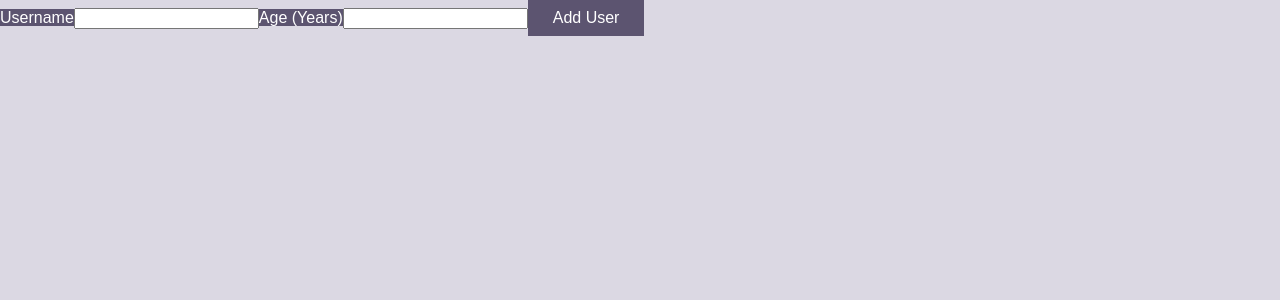
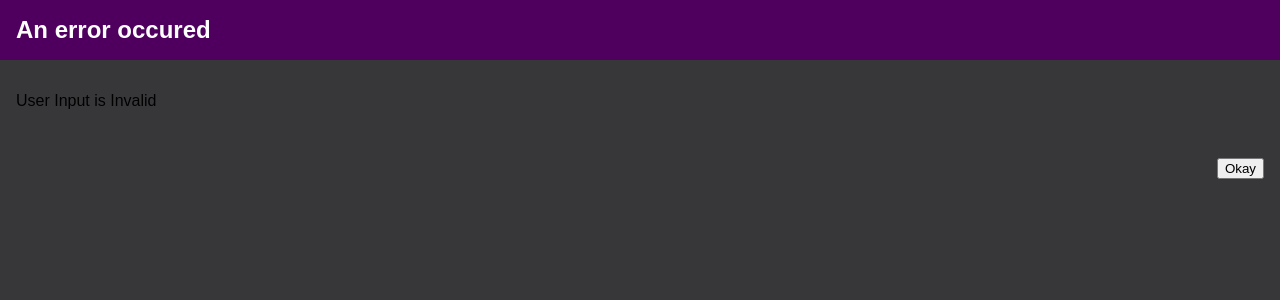
Before and after one commit to ChrisFala/add-user, a React (Create React App) app: page / in a window 1280 px wide. Shown: the top 300 px of the page. Built offline with nearby package versions, Linux system fonts and the light colour scheme.

Commit message:
Card Component & ErrorModal Component

```diff
--- a/src/App.js
+++ b/src/App.js
@@ -1,6 +1,5 @@
 import React from 'react';
-import AddUser from './components/Users/AddUser';
-import NewUser from './components/Users/NewUser'
+import NewUser from './components/Users/NewUser';
 
 
 function App() {
--- /dev/null
+++ b/src/components/UI/Card.js
@@ -0,0 +1,7 @@
+import styles from './Card.module.css'
+
+const Card = (props) =>{
+    return <div className={styles.Card}>{props.children}</div>
+}
+
+export default Card;
--- /dev/null
+++ b/src/components/UI/Card.module.css
@@ -0,0 +1,5 @@
+.card{
+    background: white;
+    box-shadow: 0 2px 8px rgba(0, 0, 0, 0.26);
+    border-radius: 10px;
+}
--- /dev/null
+++ b/src/components/UI/ErrorModal.js
@@ -0,0 +1,24 @@
+import Card from './Card'
+import styles from './ErrorModal.module.css'
+
+const ErrorModal = props => {
+    return (
+        <div>
+            <div className={styles.backdrop}>
+                <Card className={styles.modal}>
+                    <header className={styles.header}>
+                        <h2>{props.title}</h2>
+                    </header>
+                    <div className={styles.content}>
+                        <p>{props.message}</p>
+                    </div>
+                    <footer className={styles.actions}>
+                        <button>Okay</button>
+                    </footer>
+                </Card>
+            </div>
+        </div>
+    )
+}
+
+export default ErrorModal
--- /dev/null
+++ b/src/components/UI/ErrorModal.module.css
@@ -0,0 +1,45 @@
+.backdrop {
+    position: fixed;
+    top: 0;
+    left: 0;
+    width: 100%;
+    height: 100vh;
+    z-index: 10;
+    background: rgba(0, 0, 0, 0.75);
+  }
+
+  .modal {
+    position: fixed;
+    top: 30vh;
+    left: 10%;
+    width: 80%;
+    z-index: 100;
+    overflow: hidden;
+  }
+
+  .header {
+    background: #4f005f;
+    padding: 1rem;
+  }
+
+  .header h2 {
+    margin: 0;
+    color: white;
+  }
+
+  .content {
+    padding: 1rem;
+  }
+
+  .actions {
+    padding: 1rem;
+    display: flex;
+    justify-content: flex-end;
+  }
+
+  @media (min-width: 768px) {
+    .modal {
+      left: calc(50% - 20rem);
+      width: 40rem;
+    }
+  }
--- a/src/components/Users/AddUser.js
+++ b/src/components/Users/AddUser.js
@@ -1,4 +1,6 @@
 import { useState } from "react";
+import Card from "../UI/Card";
+import ErrorModal from "../UI/ErrorModal";
 import styles from './AddUser.module.css'
 
 const AddUser = (props) => {
@@ -15,6 +17,13 @@
     const addUserHandler = (event) => {
         event.preventDefault();
 
+        if (enteredUsername.trim().length === 0 || enteredAge.trim().length === 0) {
+            return
+        }
+        if (+enteredAge < 1) {
+            return
+        }
+
         const userData = {
             username: enteredUsername,
             age: enteredAge
@@ -26,6 +35,9 @@
     }
 
     return (
+        <div>
+            <ErrorModal title="An error occured" message="User Input is Invalid" />
+            <Card>
                 <form onSubmit={addUserHandler}>
                     <label className={styles.label} htmlFor="username">Username</label>
                     <input
@@ -46,6 +58,8 @@
                         type="submit"
                     >Add User</button>
                 </form>
+            </Card>
+        </div>
     );
 };
 
```
Also changed, not shown: 1 other file (tests, documents, lock files or other folders). Lines whose indentation alone changed are shown as unchanged.
